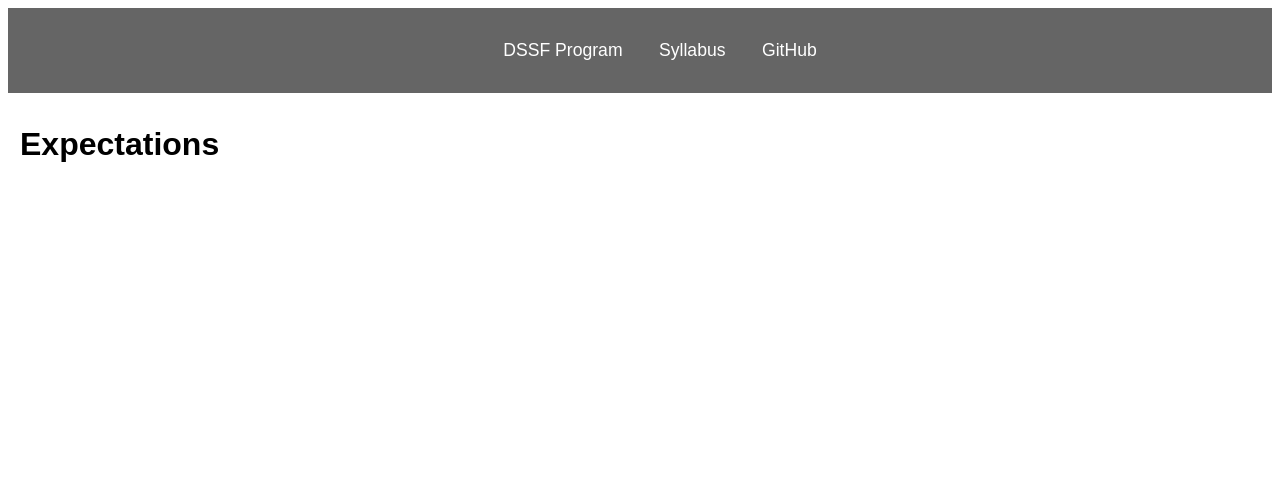
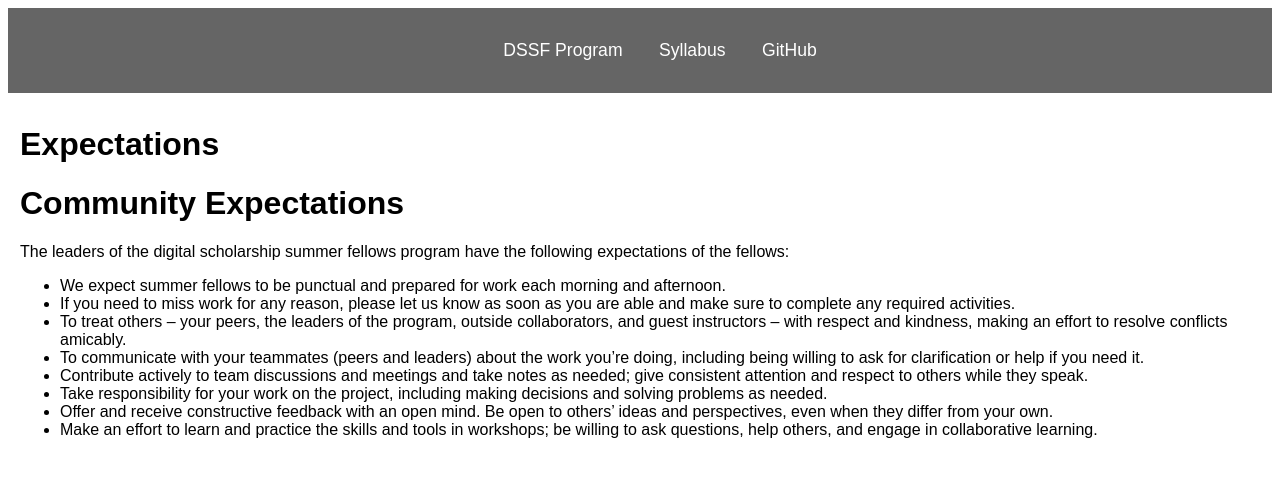
Before and after one commit to digbmc/dssf-syll, a Jekyll site: the page built from expectations.md, in a window 1280 px wide. Shown: the top 477 px of the page. Built offline with Jekyll 4.4.1, drawn with Linux system fonts in a browser that asks for light colours.

Commit message:
update expectations

```diff
--- a/expectations.md
+++ b/expectations.md
@@ -2,3 +2,16 @@
 layout: default
 title: Expectations
 ---
+
+# Community Expectations
+
+The leaders of the digital scholarship summer fellows program have the following expectations of the fellows:
+
+- We expect summer fellows to be punctual and prepared for work each morning and afternoon.
+- If you need to miss work for any reason, please let us know as soon as you are able and make sure to complete any required activities.
+- To treat others -- your peers, the leaders of the program, outside collaborators, and guest instructors -- with respect and kindness, making an effort to resolve conflicts amicably.
+- To communicate with your teammates (peers and leaders) about the work you're doing, including being willing to ask for clarification or help if you need it.
+- Contribute actively to team discussions and meetings and take notes as needed; give consistent attention and respect to others while they speak.
+- Take responsibility for your work on the project, including making decisions and solving problems as needed.
+- Offer and receive constructive feedback with an open mind. Be open to others' ideas and perspectives, even when they differ from your own.
+- Make an effort to learn and practice the skills and tools in workshops; be willing to ask questions, help others, and engage in collaborative learning.
```
